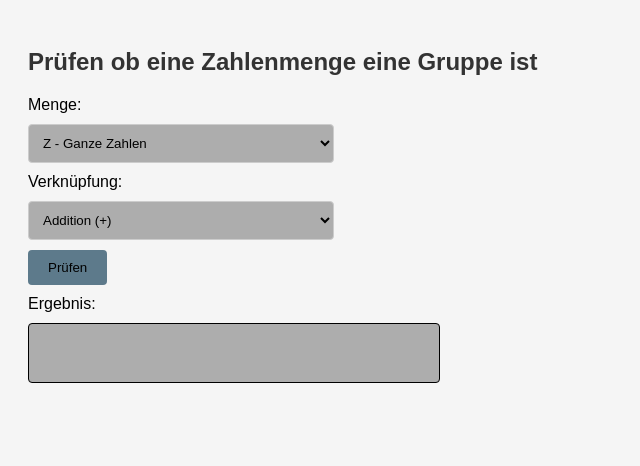
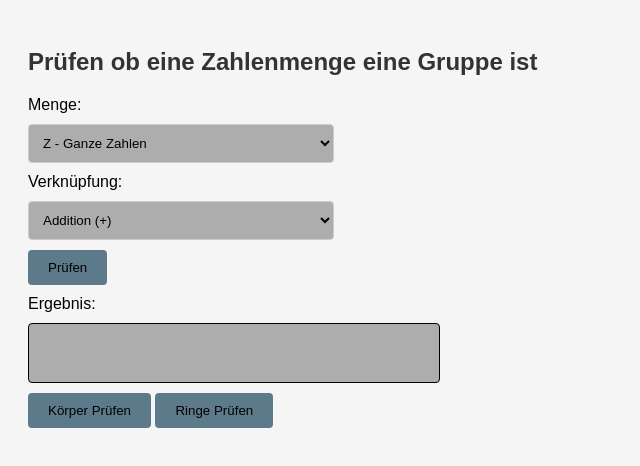
Before and after one commit to poketen/MatheProjekt, a plain HTML site: page index.html in a window 1280 px wide. Shown: the whole page, without its empty margins (0-640 px from the left). Drawn offline with Linux system fonts and the light colour scheme.

Commit message:
Buttonsback

```diff
--- a/index.html
+++ b/index.html
@@ -89,7 +89,10 @@
 </form>
 <div>Ergebnis:</div>
 <div class="result" id="result"></div>
-
+<div class="nav-links">
+<button onclick="window.location.href='koerper.html'">Körper Prüfen</button>
+<button onclick="window.location.href='ring.html'">Ringe Prüfen</button>
+</div>
 <script>
     function showInput() {
         const menge = document.getElementById("menge").value;
```
